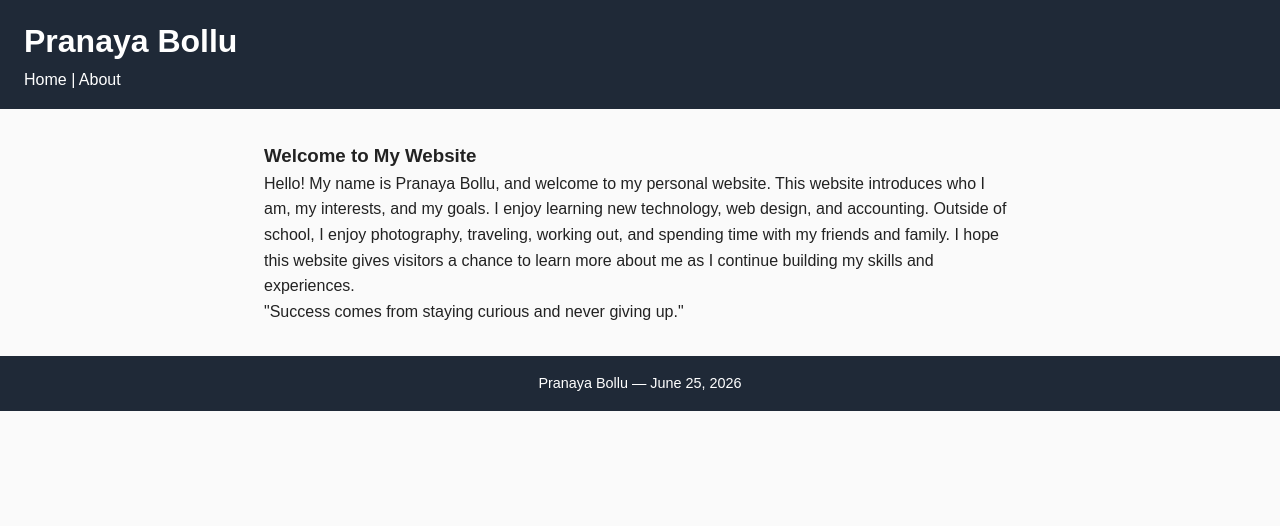
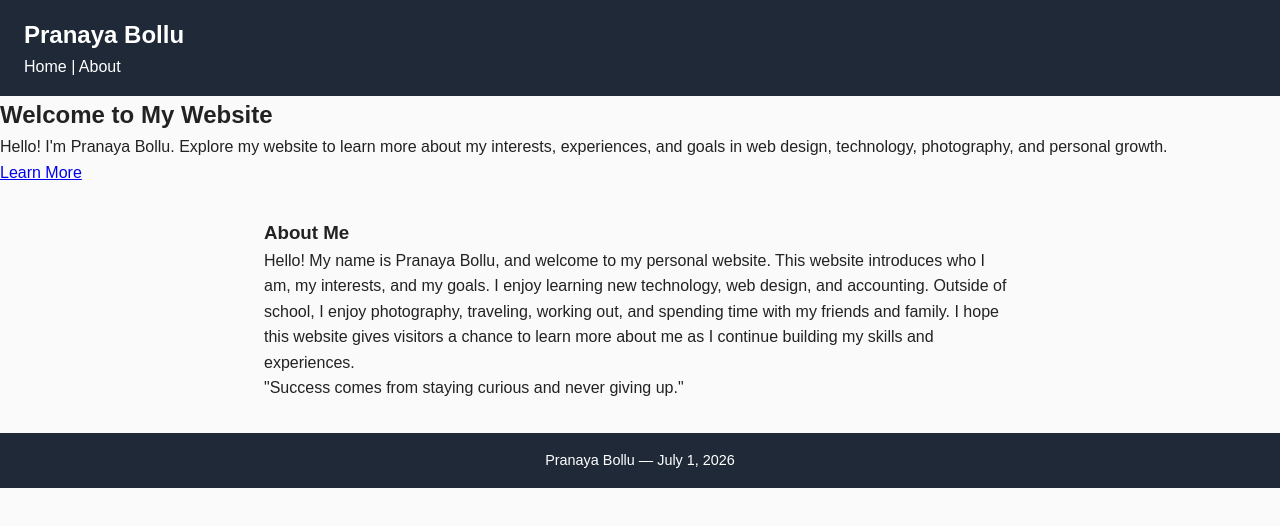
Before and after one commit to pranaya3/Web-Design-, a plain HTML site: page index.html in a window 1280 px wide. Drawn offline with Linux system fonts and the light colour scheme.

Commit message:
Revise index.html with hero section and content updates
Updated the hero section and main content for clarity and added a new hero section.

```diff
--- a/index.html
+++ b/index.html
@@ -1,9 +1,9 @@
 <!DOCTYPE html>
 <!--
   Name: Pranaya Bollu
-  Date: June 25, 2026
+  Date: July 1, 2026
   Course: Web Design & Development
-  Description: Home page of my personal website.
+  Description: Home page of my personal website with a Hero Section.
 -->
 <html lang="en">
 
@@ -11,13 +11,13 @@
   <!-- Character encoding ensures special characters display correctly -->
   <meta charset="utf-8">
 
-  <!-- Viewport meta tag makes the page mobile-friendly / responsive -->
+  <!-- Viewport meta tag makes the page mobile-friendly -->
   <meta name="viewport" content="width=device-width, initial-scale=1.0">
 
   <!-- Title shown in the browser tab -->
   <title>Home | Pranaya Bollu</title>
 
-  <!-- Link to external CSS for styling -->
+  <!-- Link to external CSS -->
   <link rel="stylesheet" href="styles.css">
 </head>
 
@@ -28,7 +28,7 @@
        Contains website title and navigation
        ============================ -->
   <header>
-    <h1>Pranaya Bollu</h1>
+    <h2>Pranaya Bollu</h2>
 
     <nav>
       Home | About
@@ -36,12 +36,32 @@
   </header>
 
   <!-- ============================
+       HERO SECTION
+       Hero section with welcome message
+       ============================ -->
+  <section class="hero">
+
+    <h1>Welcome to My Website</h1>
+
+    <p>
+      Hello! I'm Pranaya Bollu. Explore my website to learn more about my
+      interests, experiences, and goals in web design, technology,
+      photography, and personal growth.
+    </p>
+
+    <a href="#main-content" class="hero-button">
+      Learn More
+    </a>
+
+  </section>
+
+  <!-- ============================
        MAIN CONTENT
        Primary page content goes here
        ============================ -->
-  <main>
+  <main id="main-content">
 
-    <h3>Welcome to My Website</h3>
+    <h3>About Me</h3>
 
     <p>
       Hello! My name is Pranaya Bollu, and welcome to my personal website.
@@ -63,7 +83,7 @@
        Contains name and current date
        ============================ -->
   <footer>
-    <p>Pranaya Bollu &mdash; June 25, 2026</p>
+    <p>Pranaya Bollu &mdash; July 1, 2026</p>
   </footer>
 
 </body>
```
